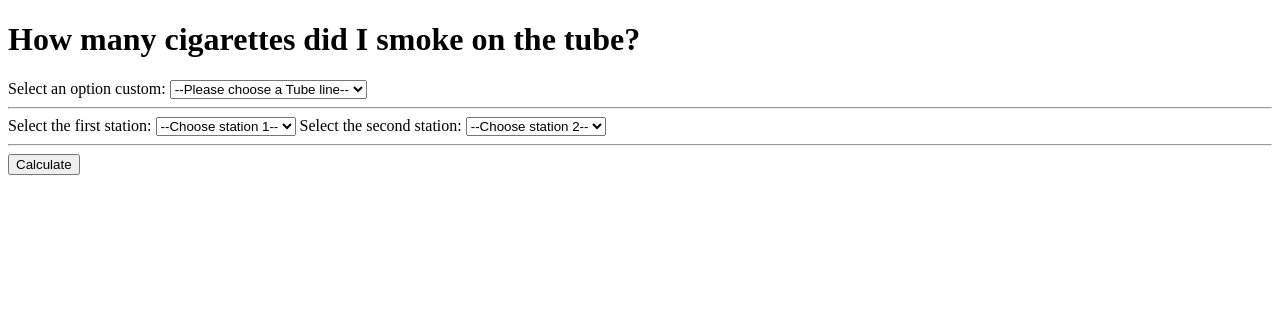
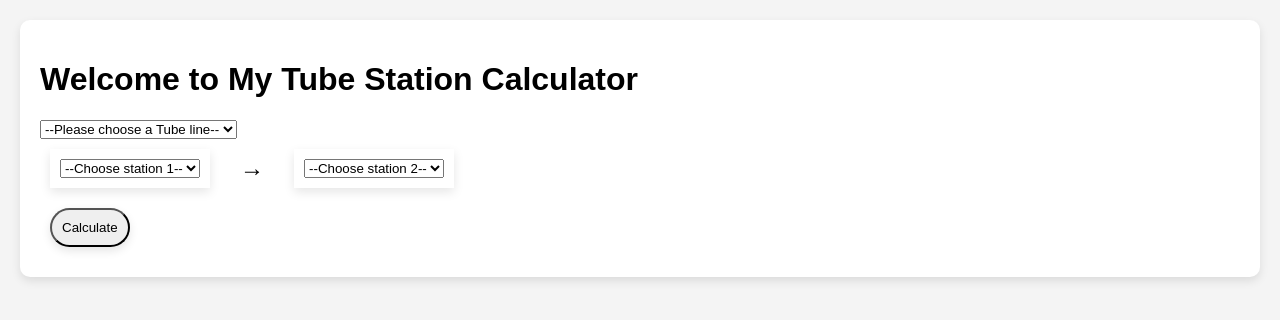
Before and after one commit to j-bernardi/lungdon-underground, a Flask app: page / in a window 1280 px wide. Shown: the top 320 px of the page. Run offline with Flask 2, Linux system fonts and the light colour scheme.

Commit message:
Adding style

```diff
--- /dev/null
+++ b/api/static/styles.css
@@ -0,0 +1,52 @@
+body {
+    font-family: Arial, sans-serif;
+    background-color: #f4f4f4;
+    margin: 0;
+    padding: 0;
+}
+
+.container {
+    margin: 20px;
+    padding: 20px;
+    background-color: #fff;
+    border-radius: 10px;
+    box-shadow: 0px 4px 10px rgba(0, 0, 0, 0.1);
+}
+
+.calculator-form {
+    display: flex;
+    flex-direction: column;
+    align-items: flex-start;
+}
+
+.selection-box,
+.calculate-button {
+    margin: 10px;
+    padding: 10px;
+}
+
+.rounded {
+    border-radius: 20px;
+}
+
+.shadow {
+    box-shadow: 0px 4px 10px rgba(0, 0, 0, 0.1);
+}
+
+.selection-group {
+    display: flex;
+    align-items: center;
+    justify-content: center;
+}
+
+.arrow {
+    font-size: 24px;
+    margin: 0 20px;
+}
+
+.result-div {
+    margin-top: 20px;
+    padding: 10px;
+    background-color: #eee;
+    border-radius: 10px;
+}
--- a/api/templates/index.html
+++ b/api/templates/index.html
@@ -1,15 +1,18 @@
 <!DOCTYPE html>
-<html>
+<html lang="en">
 <head>
-    <title>Tube cigarette convertor</title>
+    <meta charset="UTF-8">
+    <title>Tube Station Calculator</title>
+    <link rel="stylesheet" href="{{ url_for('static', filename='styles.css') }}">
 </head>
 <body>
-    <h1>How many cigarettes did I smoke on the tube?</h1>
 
-    <form method="post">
+    <div class="container">
+        <h1>Welcome to My Tube Station Calculator</h1>
 
-        <label for="tube_line_selector">Select an option custom:</label>
+        <form method="post" class="calculator-form">
 
+        <div class="selection-group">
             <select id="tube_line_selector" name="tube_line_selector">
                 <option value="" disabled {% if not selected_option %}selected{% endif %}>--Please choose a Tube line--</option>
                 {% if options %}
@@ -20,11 +23,11 @@
                     {% endfor %}
                 {% endif %}
             </select>
+        </div>
 
-        <hr>
+        <div class="selection-group">
 
-        <label for="station_1_selector">Select the first station:</label>
-
+            <div class="selection-box shadow">
                 <select id="station_1_selector" name="station_1_selector">
                     <option value="" disabled {% if not s1_selected_option %}selected{% endif %}>--Choose station 1--</option>
                     {% if s1_options %}
@@ -35,9 +38,11 @@
                         {% endfor %}
                     {% endif %}
                 </select>
+            </div>
 
-        <label for="station_2_selector">Select the second station:</label>
+            <div class="arrow">&#8594;</div>
 
+            <div class="selection-box shadow">
                 <select id="station_2_selector" name="station_2_selector">
                     <option value="" disabled {% if not s2_selected_option %}selected{% endif %}>--Choose station 2--</option>
                     {% if s2_options %}
@@ -48,16 +53,19 @@
                         {% endfor %}
                     {% endif %}
                 </select>
+            </div>
+        </div>
 
-        <hr>
-
-        <input type="submit" value="Calculate">
+        <input type="submit" value="Calculate" class="calculate-button rounded shadow">
 
         </form>
 
         {% if result %}
+            <div class="result-div">
                 {{ result|safe }}
+            </div>
         {% endif %}
+    </div>
 
     <script src="https://code.jquery.com/jquery-3.6.0.min.js"></script>
     <script>
@@ -78,7 +86,12 @@
                         station1Selector.append($('<option></option>').attr('value', value).text(value));
                         station2Selector.append($('<option></option>').attr('value', value).text(value));
                     });
+                    // Select the second item
+                    station2Selector.selectedIndex = 1;
+                    console.log("new script")
+
                 });
+                document.getElementById("station_2_selector").selectedIndex = 1;
             });
         });
     </script>
```
Lines whose indentation alone changed are shown as unchanged.
